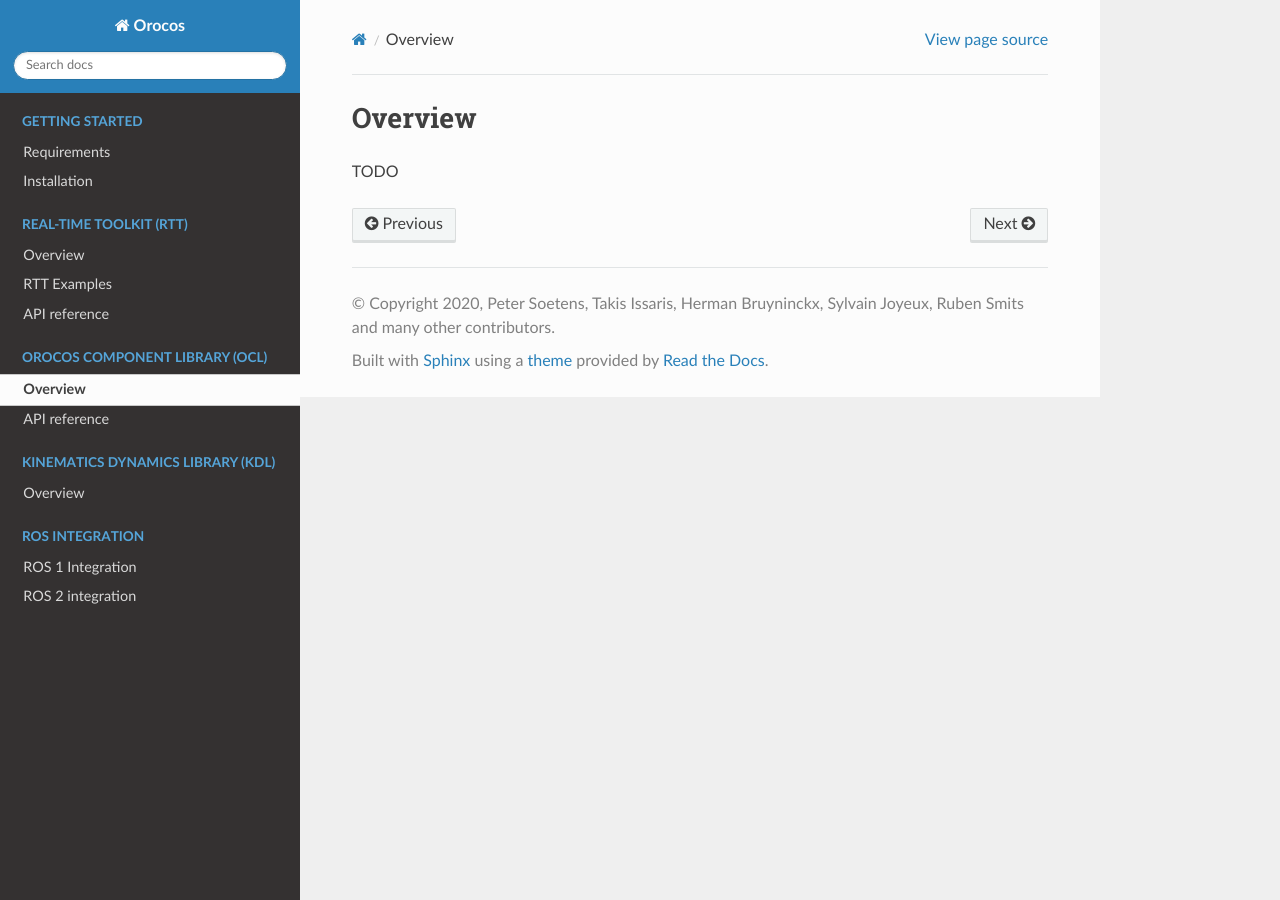
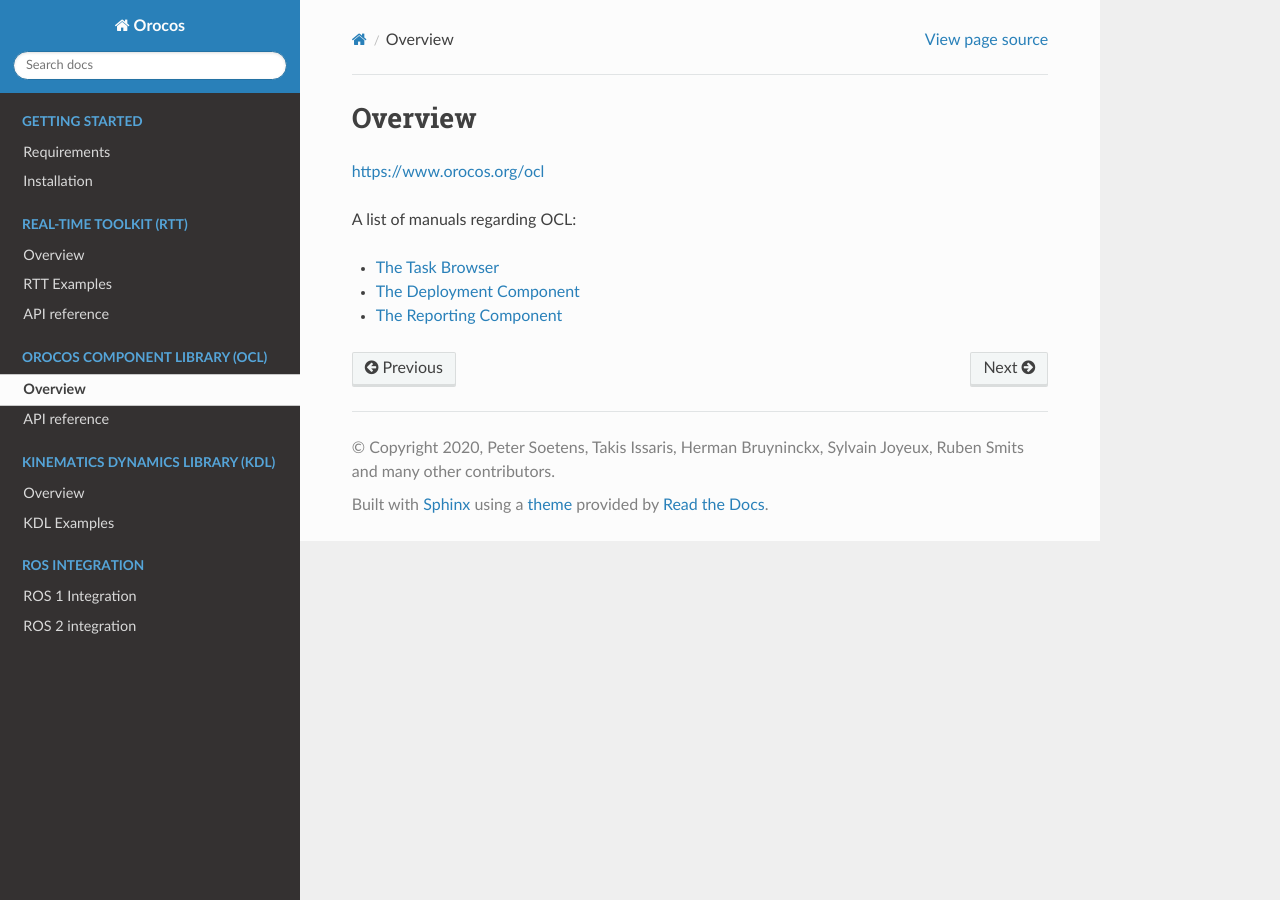
Before and after one commit to orocos/orocos-docs, a Sphinx documentation site: the page built from docs/ocl/overview.rst, in a window 1280 px wide. Built offline with Sphinx 7.4.7 and the Read the Docs theme 2.0.0, drawn with Linux system fonts in a browser that asks for light colours; pages that are not in the unit, such as notebooks, are missing from menus.

Commit message:
Add links to external documentation

```diff
--- a/docs/index.rst
+++ b/docs/index.rst
@@ -42,6 +42,7 @@
   :maxdepth: 1
 
   kdl/overview
+  kdl/examples
 
 .. toctree::
   :hidden:
--- /dev/null
+++ b/docs/kdl/examples.rst
@@ -0,0 +1,4 @@
+KDL Examples
+============
+
+`User manual <https://www.orocos.org/kdl/user-manual>`_
--- a/docs/ocl/overview.rst
+++ b/docs/ocl/overview.rst
@@ -1,4 +1,10 @@
 Overview
 ========
 
-TODO
+`https://www.orocos.org/ocl <https://www.orocos.org/ocl>`_
+
+A list of manuals regarding OCL:
+
+- `The Task Browser <https://orocos.github.io/ocl/toolchain-2.9/xml/orocos-taskbrowser.html>`_
+- `The Deployment Component <https://orocos.github.io/ocl/toolchain-2.9/xml/orocos-deployment.html>`_
+- `The Reporting Component <https://orocos.github.io/ocl/toolchain-2.9/xml/orocos-reporting.html>`_
--- a/docs/rtt/api.rst
+++ b/docs/rtt/api.rst
@@ -1,7 +1,7 @@
 Orocos RTT API
 ==============
 
-https://orocos.github.io/rtt/toolchain-2.9/api/html/index.html
+API documentation of the latest release (2.9.0) can be found `here <https://orocos.github.io/rtt/toolchain-2.9/api/html/index.html>`_
 
 
 .. todo::
--- a/docs/rtt/examples.rst
+++ b/docs/rtt/examples.rst
@@ -1,4 +1,8 @@
 RTT Examples
 ============
 
-TODO
+- Exercises on `Github <https://github.com/orocos-toolchain/rtt_examples>`_
+- The `Orocos Cheat Sheet <https://orocos.github.io/rtt/toolchain-2.9/xml/orocos_cheat_sheet.pdf>`_
+- The `RTT Cheat Sheet <https://orocos.github.io/rtt/toolchain-2.9/xml/rtt_cheat_sheet.pdf>`_
+- Examples and tutorials on `orocos.org <https://www.orocos.org/wiki/rtt/examples-and-tutorials>`_
+- `Message Queue Transport <https://orocos.github.io/rtt/toolchain-2.9/xml/orocos-transports-mqueue.html>`_
--- a/docs/rtt/overview.rst
+++ b/docs/rtt/overview.rst
@@ -1,4 +1,5 @@
 Overview
 ========
 
-TODO
+The `Orocos Component Builders' manual <https://orocos.github.io/rtt/toolchain-2.9/xml/orocos-components-manual.html#idm45847567952256>`_ gives an overview
+on the orocos toolchain, and how to use the RTT to build components.
```
